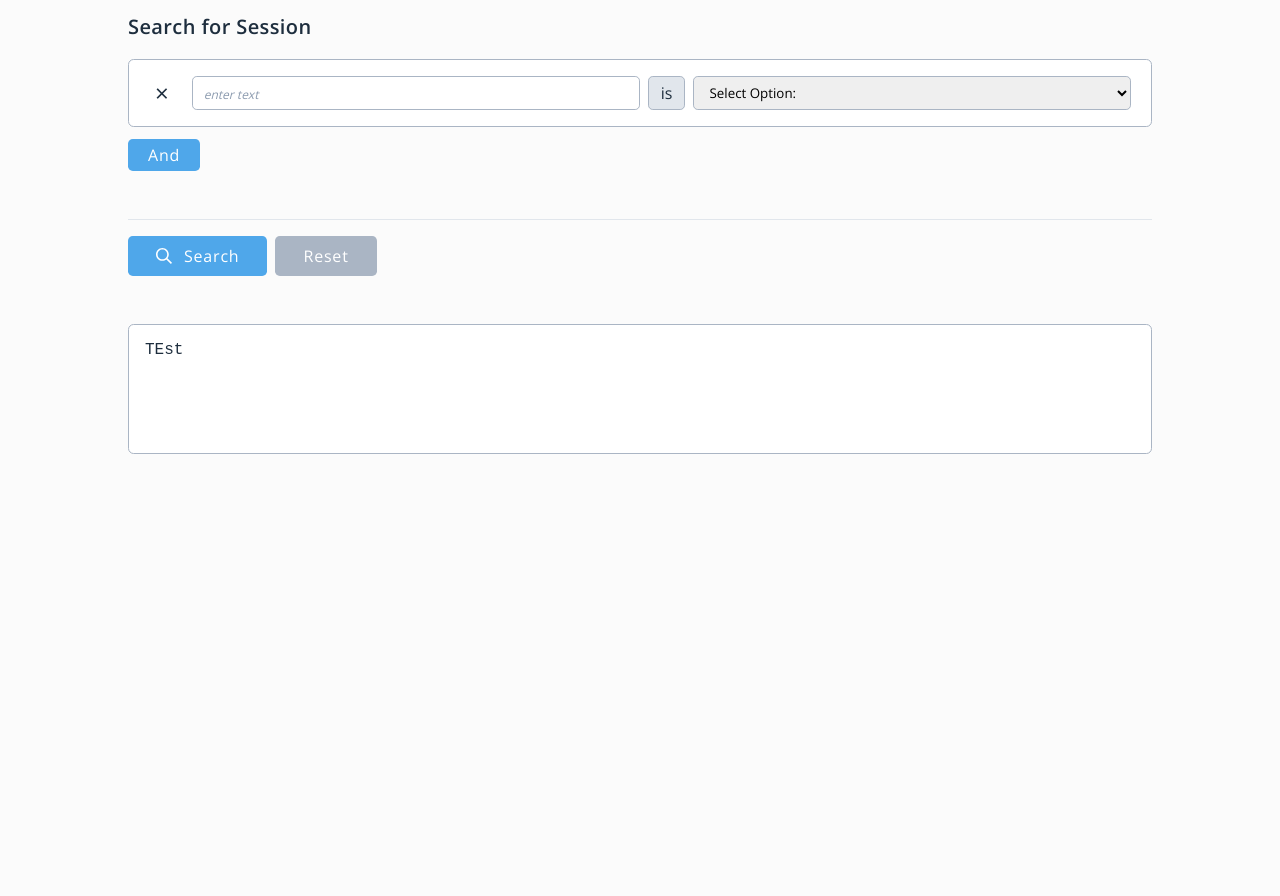
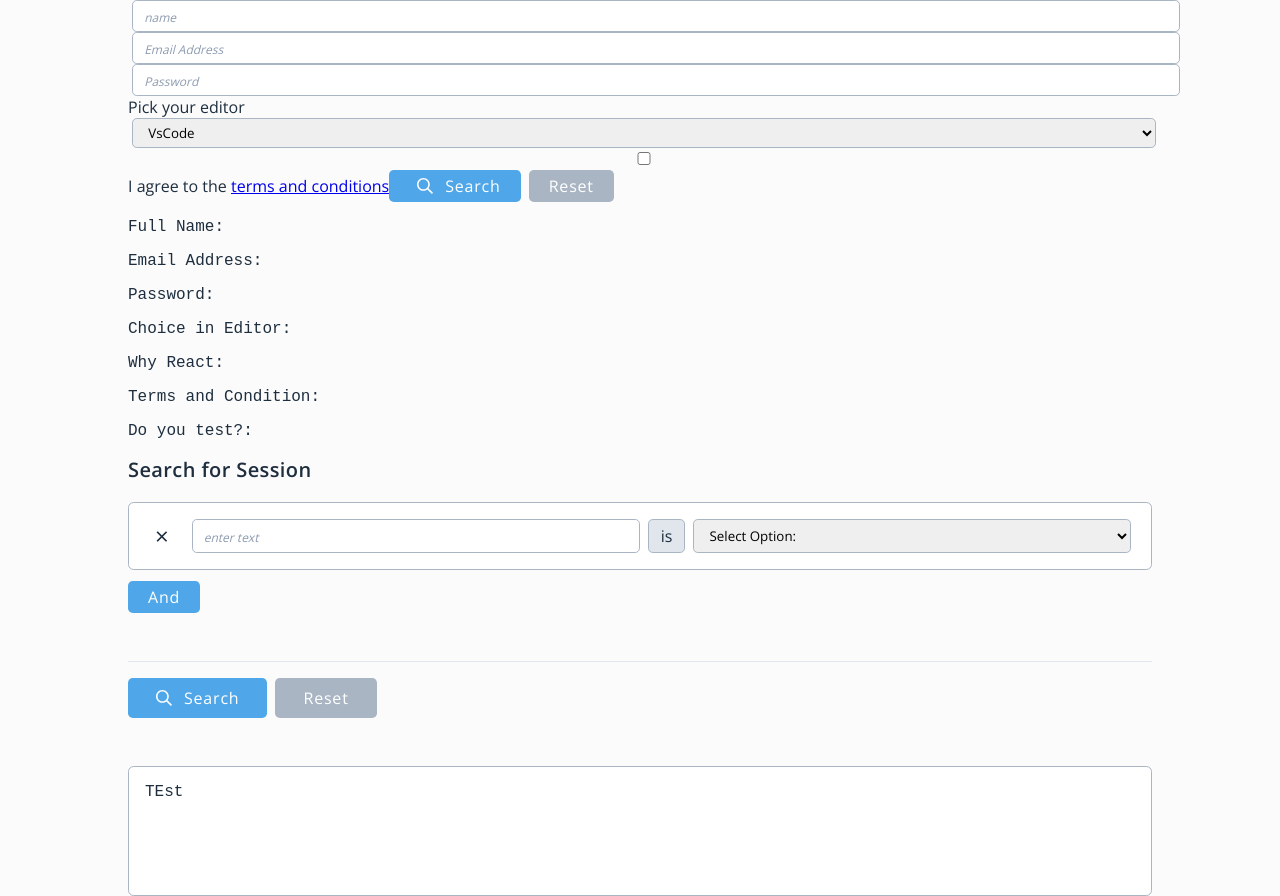
Before and after one commit to RyanBrown/quantum-metric, a React (Create React App) app: page / in a window 1280 px wide. Before the commit the page ends 813 px from the top, so only its background shows below. Built offline with nearby package versions, Linux system fonts and the light colour scheme.

Commit message:
Quantim Metric - styled-components added

```diff
--- a/src/App.js
+++ b/src/App.js
@@ -5,6 +5,7 @@ import DropDown from './Components/DropDown/DropDown';
 import Generated from './Components/Generated/Generated';
 import Marker from './Components/Marker/Marker';
 import TextInput from './Components/TextInput/TextInput';
+import Form from './Components/Form/Form';
 import './styles/global.scss';
 
 class App extends Component {
@@ -58,6 +59,8 @@ class App extends Component {
     render() {
         return (
             <>
+                <Form />
+
                 <h1>Search for Session</h1>
 
                 {this.state.filterBlock.map((row, index) => {
--- /dev/null
+++ b/src/Components/Form/Form.js
@@ -0,0 +1,138 @@
+import React, { Component } from 'react';
+import Button from '../Button/Button';
+import TextInput from '../TextInput/TextInput';
+import './styles.scss';
+
+class Form extends Component {
+    constructor(props) {
+        super(props);
+        this.state = {
+            fullname: '',
+            emailaddress: '',
+            password: '',
+            editor: '',
+            message: '',
+            terms: false,
+            test: '',
+        };
+
+        this.handleChange = this.handleChange.bind(this);
+        this.handleSubmit = this.handleSubmit.bind(this);
+    }
+
+    handleChange(event) {
+        const target = event.target;
+        const value = target.type === 'checkbox' ? target.checked : target.value;
+        const name = target.name;
+
+        this.setState({
+            [name]: value,
+        });
+    }
+
+    handleSubmit(event) {
+        event.preventDefault();
+        console.log(this.state);
+    }
+
+    render() {
+        return (
+            <>
+                <form className='form' onSubmit={this.handleSubmit}>
+                    <TextInput
+                        type='text'
+                        name='fullname'
+                        value={this.state.fullname}
+                        placeholder='name'
+                        onChange={this.handleChange}
+                    />
+
+                    <TextInput
+                        type='email'
+                        name='emailaddress'
+                        placeholder='Email Address'
+                        value={this.state.emailaddress}
+                        onChange={this.handleChange}
+                    />
+
+                    <TextInput
+                        type='password'
+                        name='password'
+                        placeholder='Password'
+                        value={this.state.password}
+                        onChange={this.handleChange}
+                    />
+
+                    <label className='label'>Pick your editor</label>
+                    <div className='select'>
+                        <select value={this.state.editor} name='editor' onChange={this.handleChange}>
+                            <option value='vscode'>VsCode</option>
+                            <option value='atom'>Atom</option>
+                        </select>
+                    </div>
+
+                    {/* <textarea
+                        className='textarea'
+                        name='message'
+                        value={this.state.message}
+                        placeholder='What do you like about React'
+                        onChange={this.handleChange}
+                    /> */}
+
+                    <label className='checkbox'>
+                        <input name='terms' type='checkbox' checked={this.state.terms} onChange={this.handleChange} />I
+                        agree to the <a href='https://google.com'>terms and conditions</a>
+                    </label>
+
+                    {/* <div className='field'>
+                        <div className='control'>
+                            <label className='label'>Do you test your React code?</label>
+                            <label className='radio'>
+                                <input
+                                    type='radio'
+                                    name='test'
+                                    onChange={this.handleChange}
+                                    value='Yes'
+                                    checked={this.state.test === 'Yes'}
+                                />
+                                Yes
+                            </label>
+                            <label className='radio'>
+                                <input
+                                    type='radio'
+                                    name='test'
+                                    onChange={this.handleChange}
+                                    value='No'
+                                    checked={this.state.test === 'No'}
+                                />
+                                No
+                            </label>
+                        </div>
+                    </div> */}
+
+                    <Button type='submit' value='Submit' variant='primary'>
+                        Search
+                    </Button>
+                    <Button type='reset' value='reset'>
+                        Reset
+                    </Button>
+
+                    {/* <input type='submit' value='Submit' className='button is-primary' /> */}
+                </form>
+                <pre>
+                    <code>
+                        <p>Full Name: {this.state.fullname}</p>
+                        <p>Email Address: {this.state.emailaddress}</p>
+                        <p>Password: {this.state.password}</p>
+                        <p>Choice in Editor: {this.state.editor}</p>
+                        <p>Why React: {this.state.message}</p>
+                        <p>Terms and Condition: {this.state.terms}</p>
+                        <p>Do you test?: {this.state.test}</p>
+                    </code>
+                </pre>
+            </>
+        );
+    }
+}
+
+export default Form;
--- a/src/Components/TextInput/TextInput.js
+++ b/src/Components/TextInput/TextInput.js
@@ -4,9 +4,12 @@ import './styles.scss';
 
 const propTypes = {
     id: PropTypes.string,
+    name: PropTypes.string,
     onClick: PropTypes.func,
+    onChange: PropTypes.func,
     placeholder: PropTypes.string,
-    type: PropTypes.oneOf(['text', 'email', 'url', 'hidden']),
+    type: PropTypes.oneOf(['text', 'email', 'url', 'password', 'hidden']),
+    value: PropTypes.string,
 };
 
 const defaultProps = {
@@ -15,7 +18,17 @@ const defaultProps = {
 };
 
 const TextInput = (props) => {
-    return <input id={props.id} type={props.type} placeholder={props.placeholder} onClick={props.onClick} />;
+    return (
+        <input
+            id={props.id}
+            name={props.name}
+            placeholder={props.placeholder}
+            type={props.type}
+            value={props.value}
+            onChange={props.onChange}
+            onClick={props.onClick}
+        />
+    );
 };
 
 TextInput.displayName = 'TextInput';
```
Also changed, not shown: src/Components/Form/styles.scss (added).
